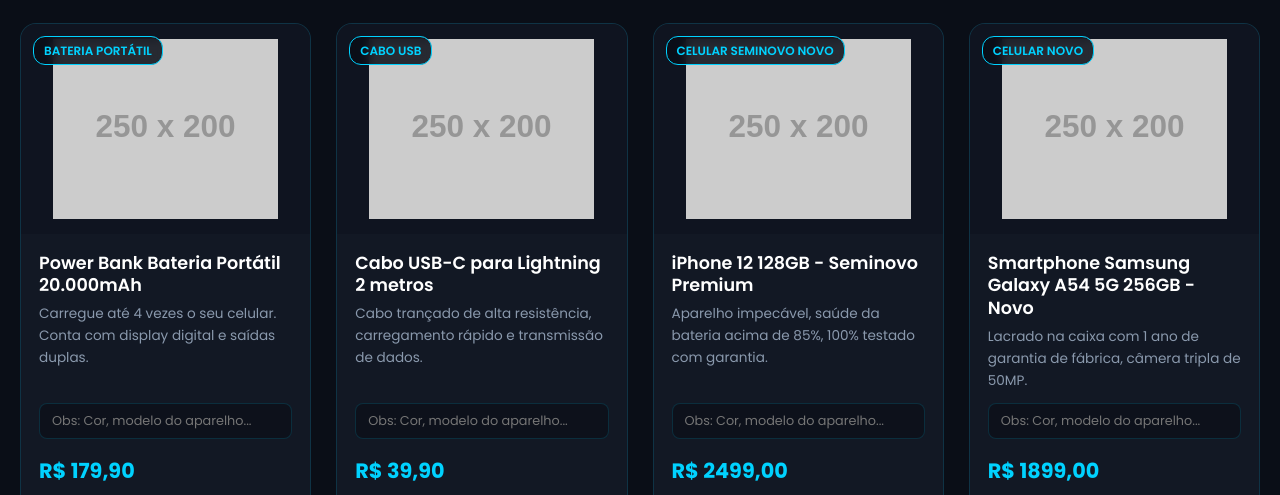
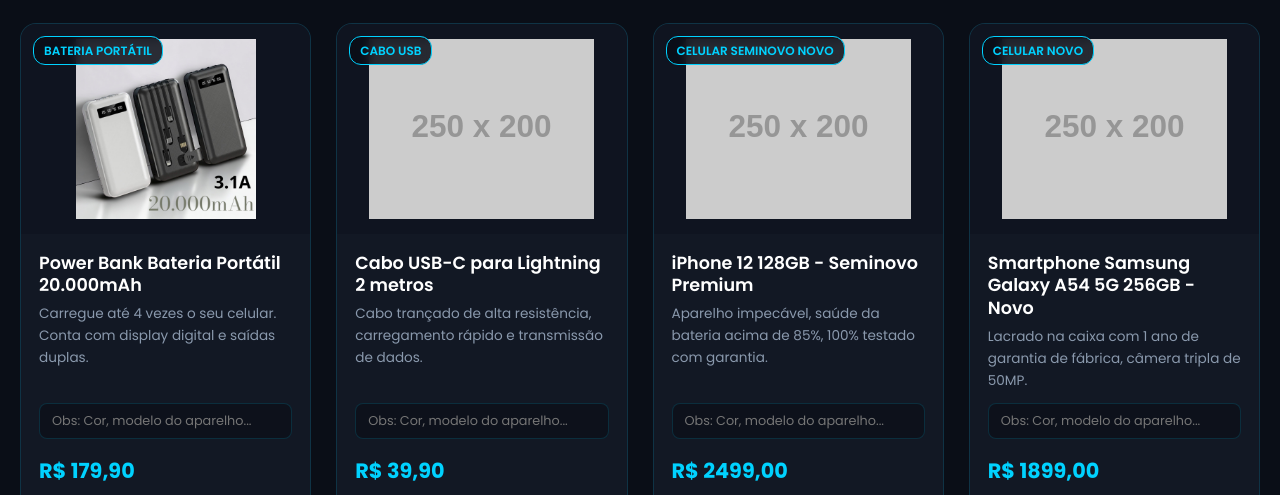
Before and after one commit to 13570901459/DSSTORE, a plain HTML site: page index.html in a window 1280 px wide. Shown: the part 1068-1563 px from the top of the page. Drawn offline with Linux system fonts and the light colour scheme; placeholder pictures from the web are drawn by us.

Commit message:
Update index.html

```diff
--- a/index.html
+++ b/index.html
@@ -1181,7 +1181,7 @@
                 category: "bateria portátil",
                 description: "Carregue até 4 vezes o seu celular. Conta com display digital e saídas duplas.",
                 price: 179.90,
-                image: "imagens/powerbank.jpg"
+                image: "IMG_8239.jpeg"
             },
             {
                 id: 6,
```
